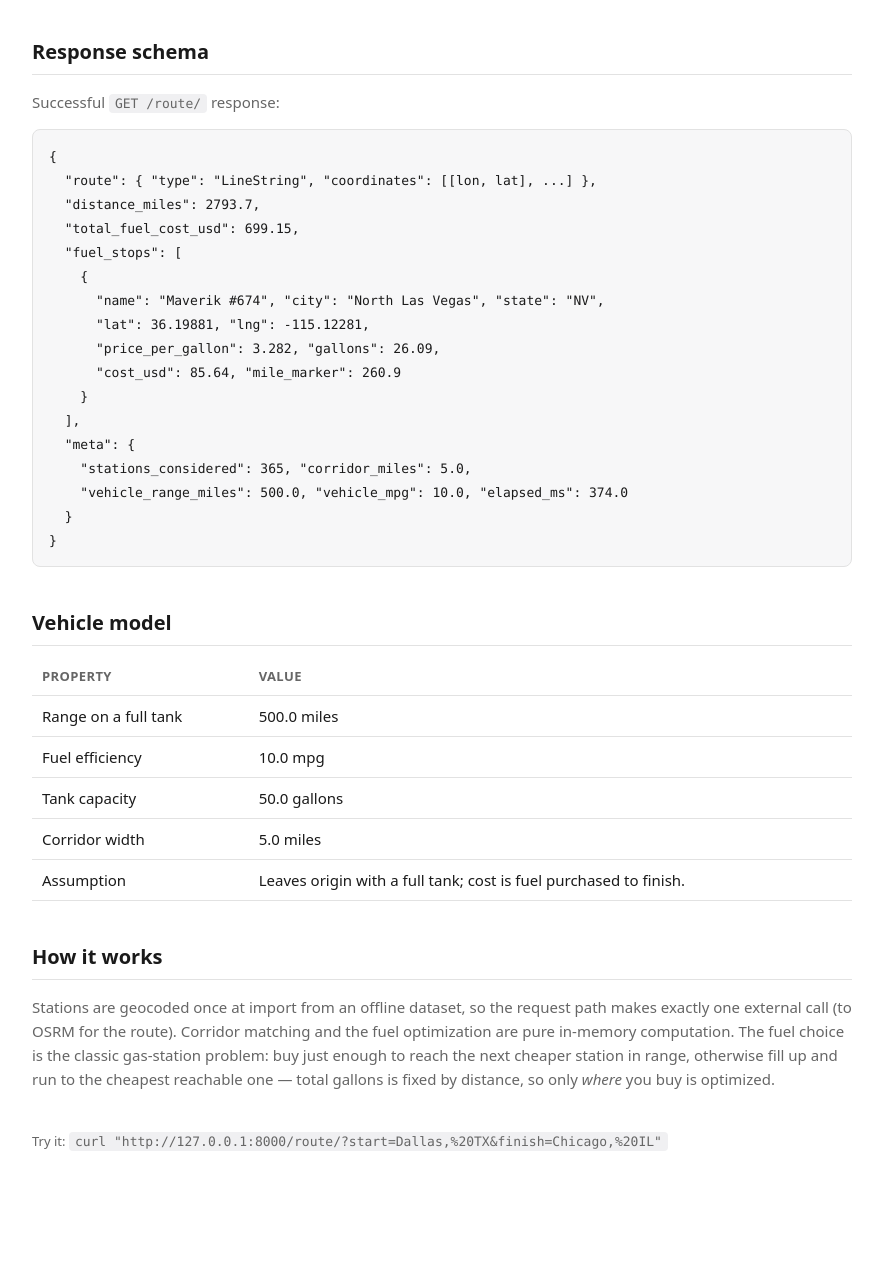
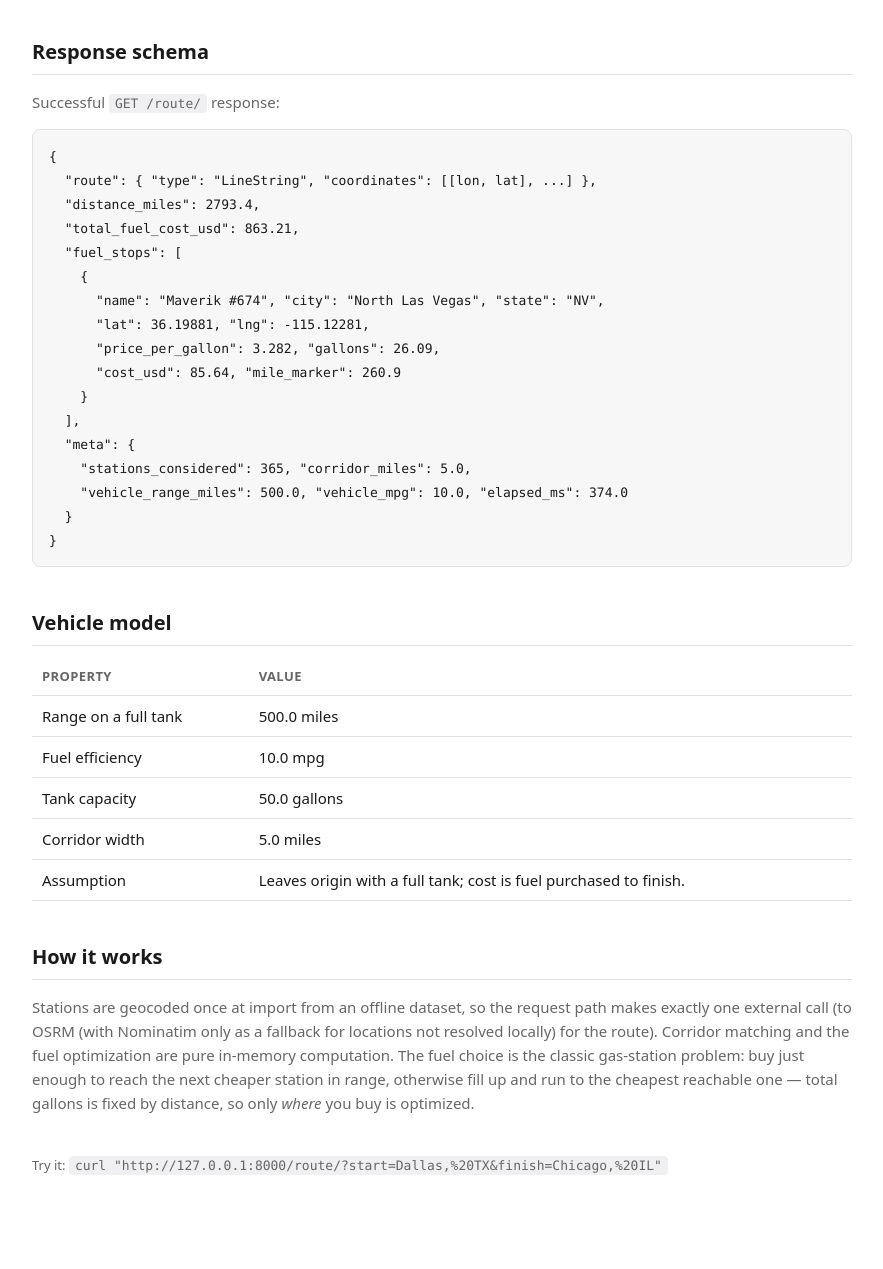
Before and after one commit to Mohamed-Fasidh/Spotter-Backend-Django, a Django app: page / in a window 1280 px wide. Shown: the part 1351-2620 px from the top of the page, without its empty margins (198-1081 px from the left). Before the commit the page ends 2502 px from the top, so only its background shows below. Run offline with Django 5.2, Linux system fonts and the light colour scheme.

Commit message:
Intial Commit

```diff
--- a/routing/templates/routing/docs.html
+++ b/routing/templates/routing/docs.html
@@ -94,8 +94,8 @@
     <p class="muted">Successful <code>GET /route/</code> response:</p>
     <pre><code>{
   "route": { "type": "LineString", "coordinates": [[lon, lat], ...] },
-  "distance_miles": 2793.7,
-  "total_fuel_cost_usd": 699.15,
+  "distance_miles": 2793.4,
+  "total_fuel_cost_usd": 863.21,
   "fuel_stops": [
     {
       "name": "Maverik #674", "city": "North Las Vegas", "state": "NV",
@@ -123,7 +123,7 @@
     <h2>How it works</h2>
     <p class="muted">
       Stations are geocoded once at import from an offline dataset, so the request
-      path makes exactly one external call (to OSRM for the route). Corridor
+      path makes exactly one external call (to OSRM (with Nominatim only as a fallback for locations not resolved locally) for the route). Corridor
       matching and the fuel optimization are pure in-memory computation. The fuel
       choice is the classic gas-station problem: buy just enough to reach the next
       cheaper station in range, otherwise fill up and run to the cheapest reachable
```
Also changed, not shown: README.md, 1 other file.
